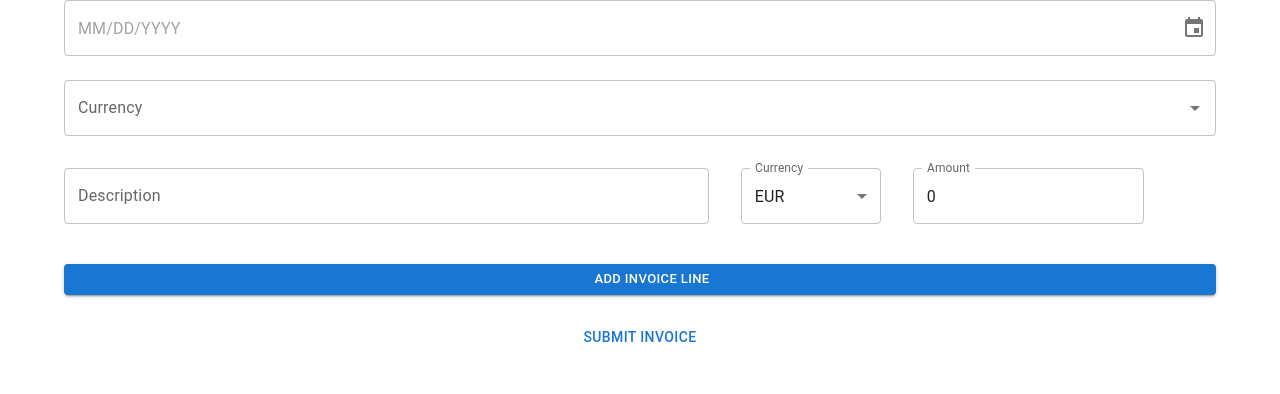
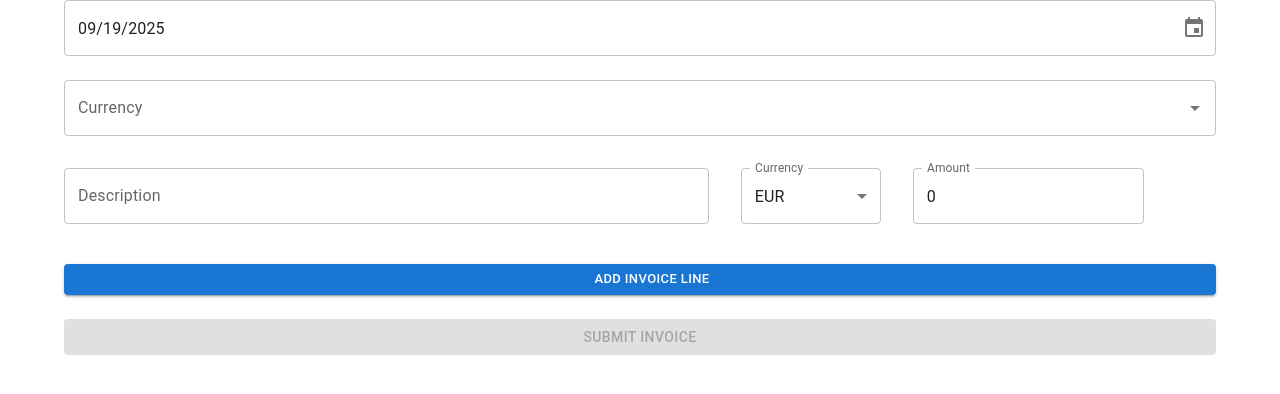
Before and after one commit to spaceInvaders007/fe-invoice-calculator, a Next.js app: page / in a window 1280 px wide. Shown: the top 394 px of the page. Built offline with nearby package versions, Linux system fonts and the light colour scheme; some icons are missing.

Commit message:
Adding yup and schema validation

```diff
--- a/package.json
+++ b/package.json
@@ -11,6 +11,7 @@
   "dependencies": {
     "@emotion/react": "^11.14.0",
     "@emotion/styled": "^11.14.1",
+    "@hookform/resolvers": "^5.2.2",
     "@mui/icons-material": "^7.3.2",
     "@mui/material": "^7.3.2",
     "@mui/x-date-pickers": "^8.11.3",
@@ -19,7 +20,8 @@
     "prettier": "^3.6.2",
     "react": "19.1.0",
     "react-dom": "19.1.0",
-    "react-hook-form": "^7.63.0"
+    "react-hook-form": "^7.63.0",
+    "yup": "^1.7.0"
   },
   "devDependencies": {
     "@eslint/eslintrc": "^3",
--- a/src/components/InvoiceForm.tsx
+++ b/src/components/InvoiceForm.tsx
@@ -6,21 +6,24 @@ import { AdapterDayjs } from "@mui/x-date-pickers/AdapterDayjs";
 import { Controller, SubmitHandler, useForm } from "react-hook-form";
 import { CurrencySelector } from "./CurrencySelector";
 import { InvoiceLines } from "./InvoiceLines";
+import { yupResolver } from "@hookform/resolvers/yup";
+import { formInputSchema } from "@/schemas/invoice";
+import dayjs from "dayjs";
 
 export interface IFormInput {
   invoice: Invoice;
 }
 export const InvoiceForm = () => {
-
   const {
     handleSubmit,
     control,
-    formState: { errors },
+    formState: { errors, isValid, isDirty },
   } = useForm<IFormInput>({
+    resolver: yupResolver(formInputSchema),
     defaultValues: {
       invoice: {
         currency: "",
-        date: null,
+        date: dayjs(),
         lines: [
           {
             description: "",
@@ -33,6 +36,9 @@ export const InvoiceForm = () => {
   });
 
   const onSubmit: SubmitHandler<IFormInput> = (data) => {
+    const final = {
+      invoice: data,
+    };
     console.log("Form data:", data);
   };
 
@@ -45,10 +51,7 @@ export const InvoiceForm = () => {
             control={control}
             rules={{ required: true }}
             render={({ field }) => (
-              <DatePicker
-                value={field.value || null}
-                onChange={field.onChange}
-              />
+              <DatePicker value={field.value} onChange={field.onChange} />
             )}
           />
           <Controller
@@ -63,7 +66,14 @@ export const InvoiceForm = () => {
             )}
           />
           <InvoiceLines control={control} />
-          <Button type="submit">Submit Invoice</Button>
+          <Button
+            type="submit"
+            variant="contained"
+            color="success"
+            disabled={!isValid || !isDirty}
+          >
+            Submit Invoice
+          </Button>
         </Stack>
       </form>
     </LocalizationProvider>
--- /dev/null
+++ b/src/schemas/invoice.ts
@@ -0,0 +1,24 @@
+import { Dayjs } from "dayjs";
+import * as yup from "yup";
+
+export const invoiceLineSchema = yup.object({
+  description: yup.string().required("Description is required"),
+  currency: yup.string().required("Currency is required"),
+  amount: yup.number().positive().required("Amount is required"),
+});
+
+const invoiceSchema = yup
+  .object({
+    currency: yup.string().required("Currency is required"),
+    date: yup.mixed<Dayjs>().required("Date is required"),
+    lines: yup
+      .array()
+      .of(invoiceLineSchema)
+      .required()
+      .min(1, "At least one invoice line is required"),
+  })
+  .required();
+
+export const formInputSchema = yup.object({
+  invoice: invoiceSchema,
+});
--- a/src/types/types.ts
+++ b/src/types/types.ts
@@ -2,7 +2,7 @@ import { Dayjs } from "dayjs";
 
 export interface Invoice {
   currency: string;
-  date: Dayjs | null;
+  date: Dayjs;
   lines: InvoiceLine[];
 }
 
```
Also changed, not shown: 1 other file (tests, documents, lock files or other folders).
